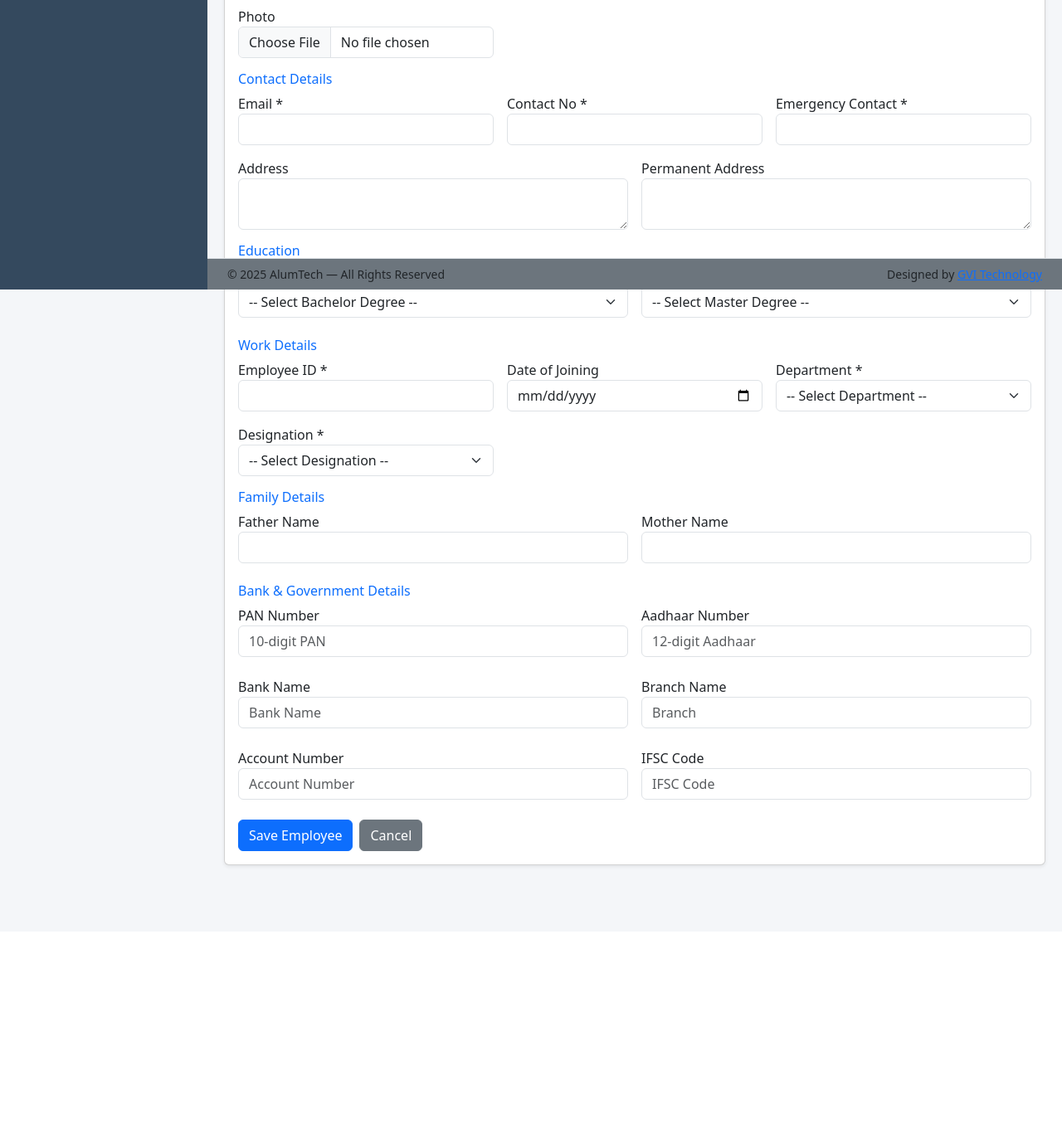
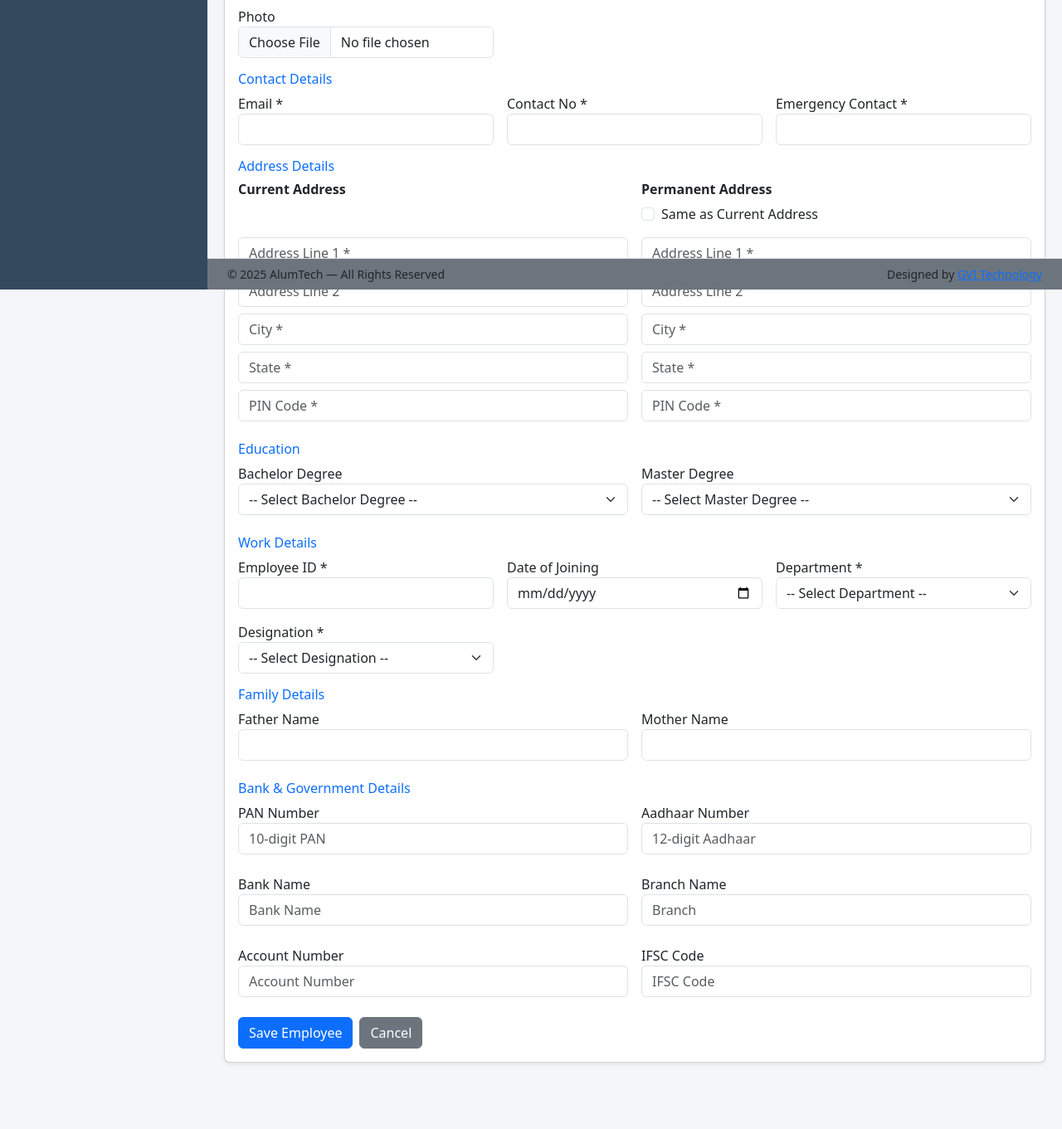
Before and after one commit to subhampandia/Aluminium-website-with-backend, a Django app: page /employee/add/ in a window 1280 px wide. Shown: the part 451-1812 px from the top of the page at 83% size. Before the commit the page ends 1499 px from the top, so only its background shows below. Run offline with Django 5.2, Linux system fonts and the light colour scheme; a user stored in the database is signed in; data comes from the database, SQL or seed files in the repository.

Commit message:
changes in employee add and edit form

```diff
--- a/app/views.py
+++ b/app/views.py
@@ -148,12 +148,33 @@ def employee_list(request):
     return render(request, 'employee/employee_list.html', {'employees': employees
     })
 
+
+
+
 @login_required(login_url='login')
 def employee_add(request):
     departments = Department.objects.all()
     designations = Designation.objects.all()
 
     if request.method == 'POST':
+                # 🔹 BUILD CURRENT ADDRESS
+        current_address = (
+            f"{request.POST.get('current_line1')}\n"
+            f"{request.POST.get('current_line2')}\n"
+            f"{request.POST.get('current_city')}, "
+            f"{request.POST.get('current_state')} - "
+            f"{request.POST.get('current_pin')}"
+        )
+
+# 🔹 BUILD PERMANENT ADDRESS
+        permanent_address = (
+            f"{request.POST.get('permanent_line1')}\n"
+            f"{request.POST.get('permanent_line2')}\n"
+            f"{request.POST.get('permanent_city')}, "
+            f"{request.POST.get('permanent_state')} - "
+            f"{request.POST.get('permanent_pin')}"
+        )
+
         Employee.objects.create(
             first_name=request.POST.get('first_name'),
             middle_name=request.POST.get('middle_name'),
@@ -168,8 +189,9 @@ def employee_add(request):
             email=request.POST.get('email'),
             contact_no=request.POST.get('contact_no'),
             emergency_contact=request.POST.get('emergency_contact'),
-            address=request.POST.get('address'),
-            permanent_address=request.POST.get('permanent_address'),
+            address=current_address,
+            permanent_address=permanent_address,
+
 
             bachelor_degree=request.POST.get('bachelor_degree'),
             master_degree=request.POST.get('master_degree'),
@@ -221,8 +243,6 @@ def employee_edit(request, pk):
         employee.email = request.POST.get('email')
         employee.contact_no = request.POST.get('contact_no')
         employee.emergency_contact = request.POST.get('emergency_contact')
-        employee.address = request.POST.get('address')
-        employee.permanent_address = request.POST.get('permanent_address')
         employee.date_of_birth = request.POST.get('date_of_birth') or None
         employee.date_of_joining = request.POST.get('date_of_joining') or None
 
@@ -244,6 +264,26 @@ def employee_edit(request, pk):
         # PHOTO (only update if new one is uploaded)
         if request.FILES.get('photo'):
             employee.photo = request.FILES.get('photo')
+        # 🔹 BUILD CURRENT ADDRESS
+        current_address = (
+            f"{request.POST.get('current_line1')}\n"
+            f"{request.POST.get('current_line2')}\n"
+            f"{request.POST.get('current_city')}, "
+            f"{request.POST.get('current_state')} - "
+            f"{request.POST.get('current_pin')}"
+        )
+
+# 🔹 BUILD PERMANENT ADDRESS
+        permanent_address = (
+            f"{request.POST.get('permanent_line1')}\n"
+            f"{request.POST.get('permanent_line2')}\n"
+            f"{request.POST.get('permanent_city')}, "
+            f"{request.POST.get('permanent_state')} - "
+            f"{request.POST.get('permanent_pin')}"
+        )
+
+        employee.address = current_address
+        employee.permanent_address = permanent_address
 
         employee.save()
         messages.success(request, "Employee updated successfully")
--- a/templates/employee/employee_add.html
+++ b/templates/employee/employee_add.html
@@ -101,17 +101,110 @@
             required
           />
         </div>
+      </div>
+      <h6 class="text-primary mb-2">Address Details</h6>
 
+      <div class="row g-3 mb-4">
+        <!-- CURRENT ADDRESS -->
         <div class="col-md-6">
-          <label>Address</label>
-          <textarea name="address" class="form-control"></textarea>
+          <h6 class="fw-semibold">Current Address</h6>
+
+          <input
+            type="text"
+            class="form-control mb-2 mt-5"
+            name="current_line1"
+            placeholder="Address Line 1 *"
+            required
+          />
+
+          <input
+            type="text"
+            class="form-control mb-2"
+            name="current_line2"
+            placeholder="Address Line 2"
+          />
+
+          <input
+            type="text"
+            class="form-control mb-2"
+            name="current_city"
+            placeholder="City *"
+            required
+          />
+
+          <input
+            type="text"
+            class="form-control mb-2"
+            name="current_state"
+            placeholder="State *"
+            required
+          />
+
+          <input
+            type="text"
+            class="form-control"
+            name="current_pin"
+            placeholder="PIN Code *"
+            required
+          />
         </div>
 
+        <!-- PERMANENT ADDRESS -->
         <div class="col-md-6">
-          <label>Permanent Address</label>
-          <textarea name="permanent_address" class="form-control"></textarea>
+          <h6 class="fw-semibold">Permanent Address</h6>
+
+          <div class="form-check mb-2">
+            <input
+              class="form-check-input"
+              type="checkbox"
+              id="sameAsCurrent"
+            />
+            <label class="form-check-label mb-2" for="sameAsCurrent">
+              Same as Current Address
+            </label>
+          </div>
+
+          <input
+            type="text"
+            class="form-control mb-2"
+            name="permanent_line1"
+            placeholder="Address Line 1 *"
+            required
+          />
+
+          <input
+            type="text"
+            class="form-control mb-2"
+            name="permanent_line2"
+            placeholder="Address Line 2"
+          />
+
+          <input
+            type="text"
+            class="form-control mb-2"
+            name="permanent_city"
+            placeholder="City *"
+            required
+          />
+
+          <input
+            type="text"
+            class="form-control mb-2"
+            name="permanent_state"
+            placeholder="State *"
+            required
+          />
+
+          <input
+            type="text"
+            class="form-control"
+            name="permanent_pin"
+            placeholder="PIN Code *"
+            required
+          />
         </div>
       </div>
+
       <h6 class="text-primary mb-2">Education</h6>
 
       <div class="row g-3 mb-4">
@@ -360,5 +453,27 @@
     </form>
   </div>
 </div>
+<script>
+  const sameCheckbox = document.getElementById("sameAsCurrent");
+
+  const fields = [
+    "line1", "line2", "city", "state", "pin"
+  ];
+
+  sameCheckbox.addEventListener("change", function () {
+    fields.forEach(f => {
+      const cur = document.querySelector(`[name="current_${f}"]`);
+      const per = document.querySelector(`[name="permanent_${f}"]`);
+
+      if (this.checked) {
+        per.value = cur.value;
+        per.setAttribute("readonly", true);
+      } else {
+        per.removeAttribute("readonly");
+        per.value = "";
+      }
+    });
+  });
+</script>
 
 {% endblock %}
```
Also changed, not shown: templates/employee/employee_edit.html (+55 -9 lines).
